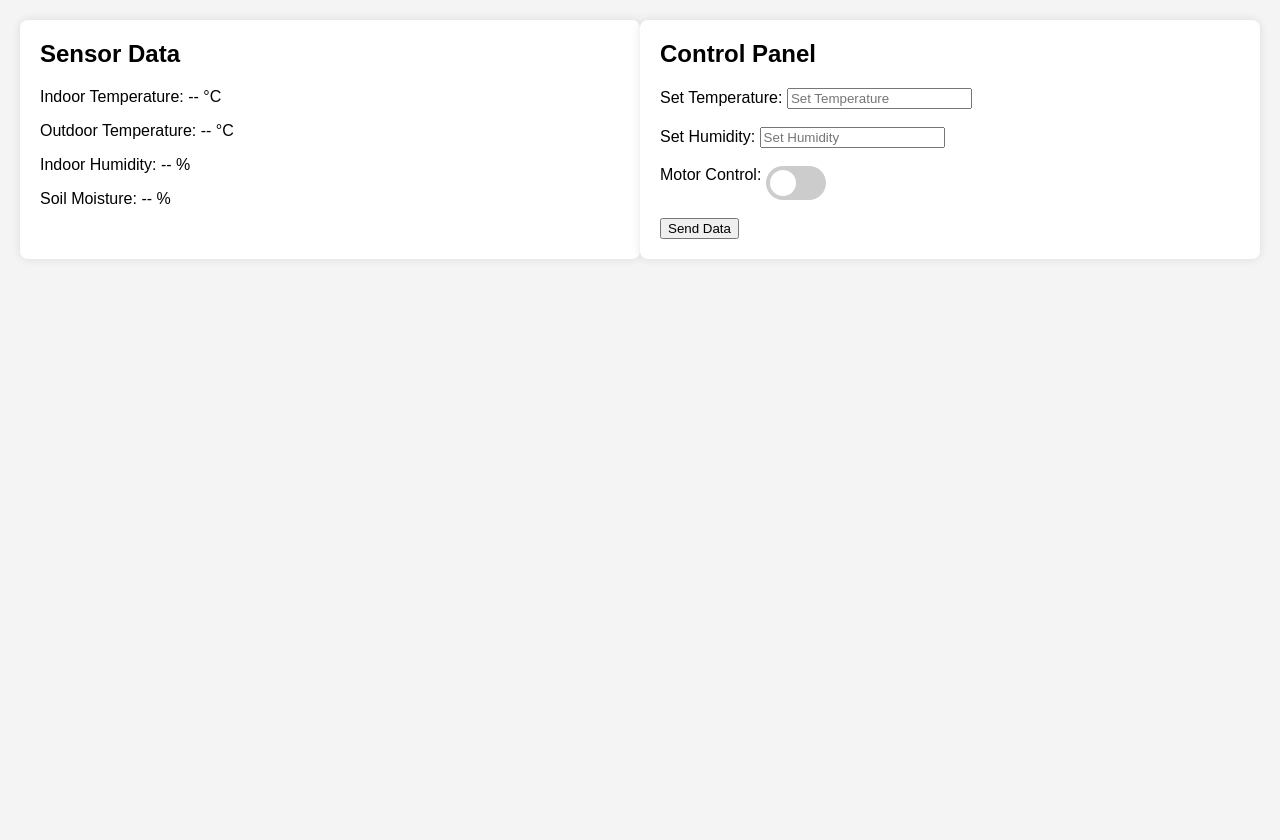
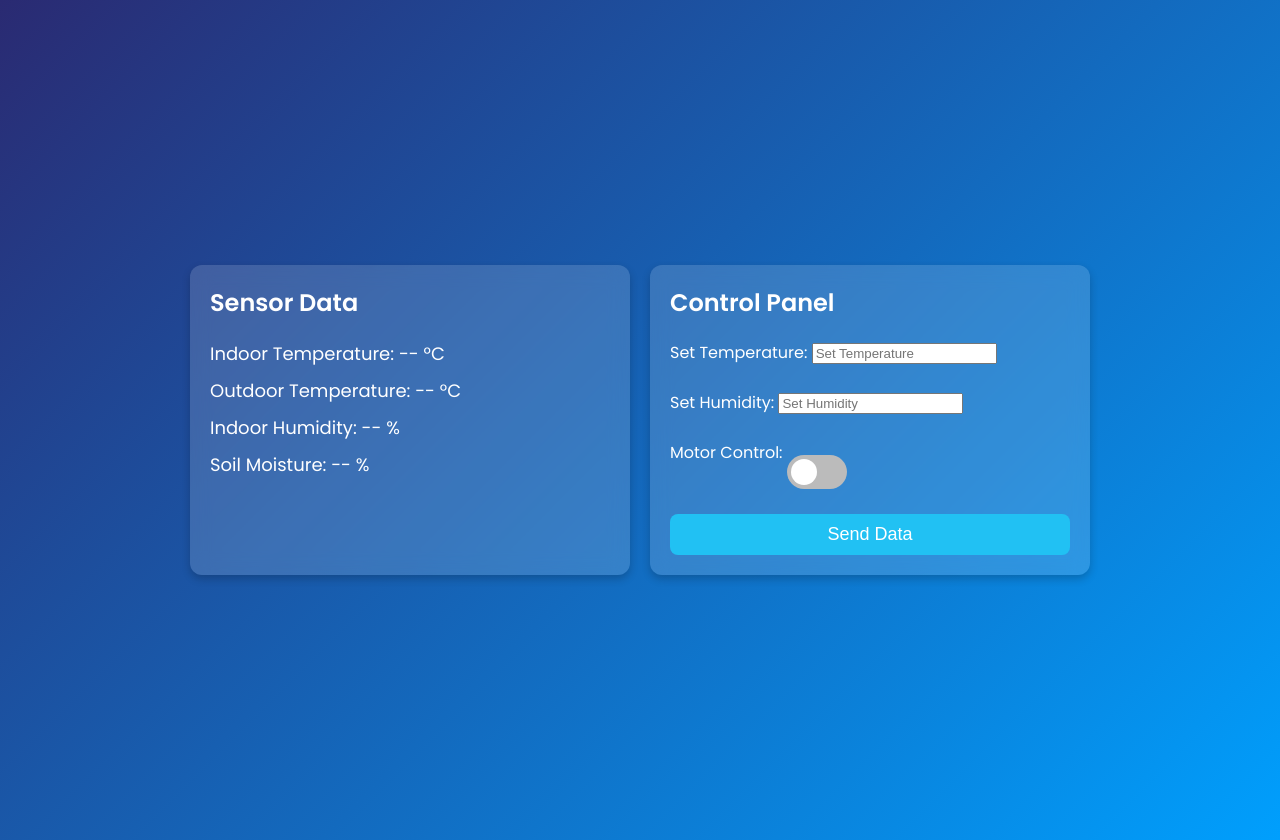
Before and after one commit to menuka1/green-house, a plain HTML site: page index.html in a window 1280 px wide. Before the commit the page ends 800 px from the top, so only its background shows below. Drawn offline with Linux system fonts and the light colour scheme; no server answers.

Commit message:
ui update

```diff
--- a/index.html
+++ b/index.html
@@ -1,29 +1,46 @@
-<!DOCTYPE html>
 <html lang="en">
 <head>
     <meta charset="UTF-8">
     <meta name="viewport" content="width=device-width, initial-scale=1.0">
     <title>IoT Dashboard</title>
+    <link href="https://fonts.googleapis.com/css2?family=Poppins:wght@300;400;600&display=swap" rel="stylesheet">
     <style>
         body {
-            font-family: Arial, sans-serif;
+            font-family: 'Poppins', sans-serif;
             margin: 0;
             padding: 20px;
-            background-color: #f4f4f4;
+            background: linear-gradient(135deg, #2a2a72, #009ffd);
+            color: white;
+            display: flex;
+            justify-content: center;
+            align-items: center;
+            height: 100vh;
         }
         .container {
             display: flex;
-            justify-content: space-between;
+            flex-wrap: wrap;
+            gap: 20px;
+            justify-content: center;
+            width: 80%;
+            max-width: 900px;
         }
-        .data-section, .control-section {
-            background: white;
+        .card {
+            background: rgba(255, 255, 255, 0.15);
+            backdrop-filter: blur(10px);
+            border-radius: 12px;
             padding: 20px;
-            border-radius: 8px;
-            box-shadow: 0 0 10px rgba(0, 0, 0, 0.1);
-            width: 48%;
+            box-shadow: 0 4px 8px rgba(0, 0, 0, 0.2);
+            width: 100%;
+            max-width: 400px;
         }
         h2 {
             margin-top: 0;
+            font-weight: 600;
+            color: #fff;
+        }
+        .sensor-data p {
+            font-size: 18px;
+            margin: 10px 0;
         }
         .switch {
             position: relative;
@@ -43,7 +60,7 @@
             left: 0;
             right: 0;
             bottom: 0;
-            background-color: #ccc;
+            background-color: #bbb;
             transition: 0.4s;
             border-radius: 34px;
         }
@@ -59,26 +76,37 @@
             border-radius: 50%;
         }
         input:checked + .slider {
-            background-color: #2196F3;
+            background-color: #21c1f3;
         }
         input:checked + .slider:before {
             transform: translateX(26px);
+        }
+        button {
+            width: 100%;
+            padding: 10px;
+            border: none;
+            border-radius: 8px;
+            background: #21c1f3;
+            color: white;
+            font-size: 18px;
+            cursor: pointer;
+            transition: 0.3s;
+        }
+        button:hover {
+            background: #1b9dbf;
         }
     </style>
 </head>
 <body>
     <div class="container">
-        <!-- Sensor Data Section -->
-        <div class="data-section">
+        <div class="card sensor-data">
             <h2>Sensor Data</h2>
             <p>Indoor Temperature: <span id="indoorTemp">--</span> °C</p>
             <p>Outdoor Temperature: <span id="outdoorTemp">--</span> °C</p>
             <p>Indoor Humidity: <span id="indoorHumidity">--</span> %</p>
             <p>Soil Moisture: <span id="soilMoisture">--</span> %</p>
         </div>
-
-        <!-- Control Section -->
-        <div class="control-section">
+        <div class="card control-panel">
             <h2>Control Panel</h2>
             <label for="setTemp">Set Temperature:</label>
             <input type="number" id="setTemp" placeholder="Set Temperature">
```
